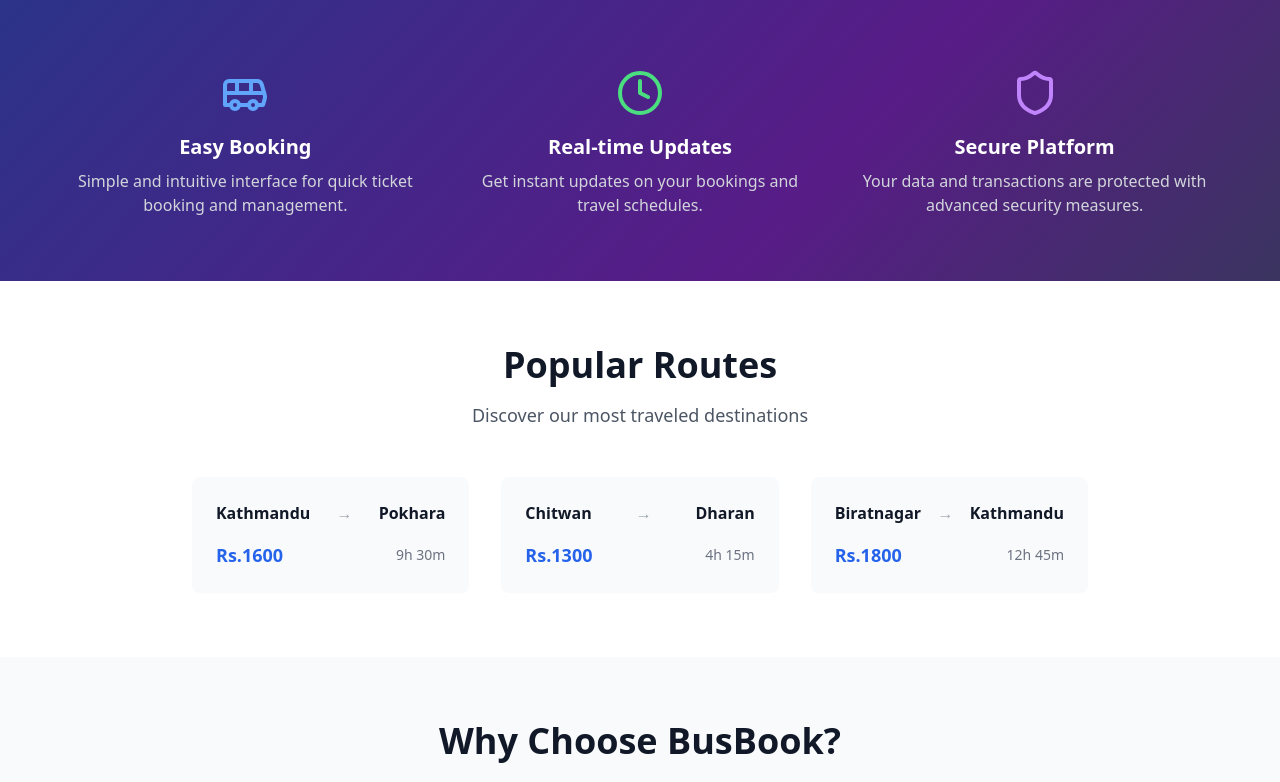
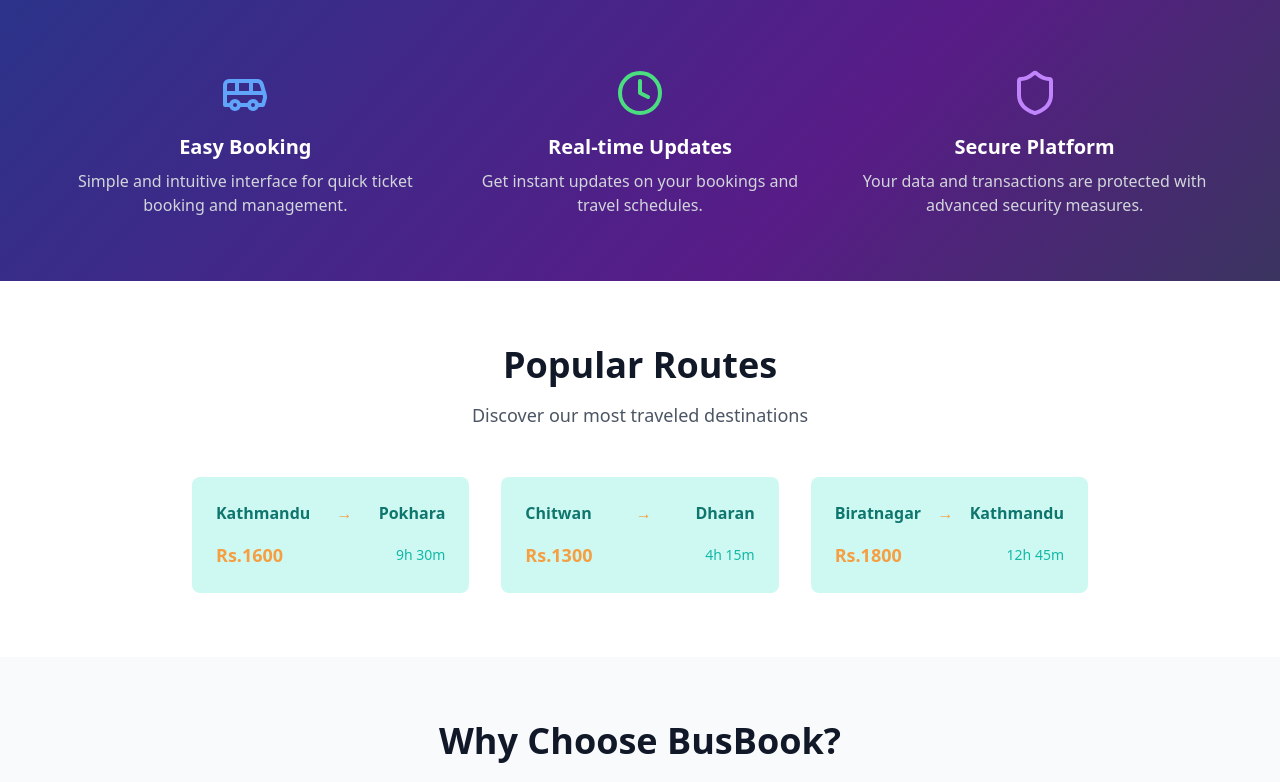
Before and after one commit to Neehangma/Web-Development, a React (Vite) app in the folder frontend/busbuddy/: page / in a window 1280 px wide. Shown: the part 388-1170 px from the top of the page. Built offline with nearby package versions, Linux system fonts and the light colour scheme.

Commit message:
Adding image

```diff
--- a/frontend/busbuddy/src/components/Home.jsx
+++ b/frontend/busbuddy/src/components/Home.jsx
@@ -60,15 +60,15 @@ const Home = () => {
                   { from: 'Chitwan', to: 'Dharan', price: 'Rs.1300', duration: '4h 15m' },
                   { from: 'Biratnagar', to: 'Kathmandu', price: 'Rs.1800', duration: '12h 45m' }
                 ].map((route, index) => (
-                  <div key={index} className="bg-gray-50 rounded-lg p-6 hover:shadow-lg transition-shadow">
+                  <div key={index} className="bg-primary-light/30 rounded-lg p-6 hover:shadow-lg transition-shadow">
                     <div className="flex items-center justify-between mb-4">
-                      <span className="font-semibold text-gray-900">{route.from}</span>
-                      <span className="text-gray-400">→</span>
-                      <span className="font-semibold text-gray-900">{route.to}</span>
+                      <span className="font-semibold text-primary-dark">{route.from}</span>
+                      <span className="text-accent">→</span>
+                      <span className="font-semibold text-primary-dark">{route.to}</span>
                     </div>
                     <div className="flex justify-between items-center">
-                      <span className="text-blue-600 font-bold text-lg">{route.price}</span>
-                      <span className="text-gray-500 text-sm">{route.duration}</span>
+                      <span className="text-accent font-bold text-lg">{route.price}</span>
+                      <span className="text-primary text-sm">{route.duration}</span>
                     </div>
                   </div>
                 ))}
```
Also changed, not shown: frontend/busbuddy/src/assets/images/busbuddy.jpeg (added).
